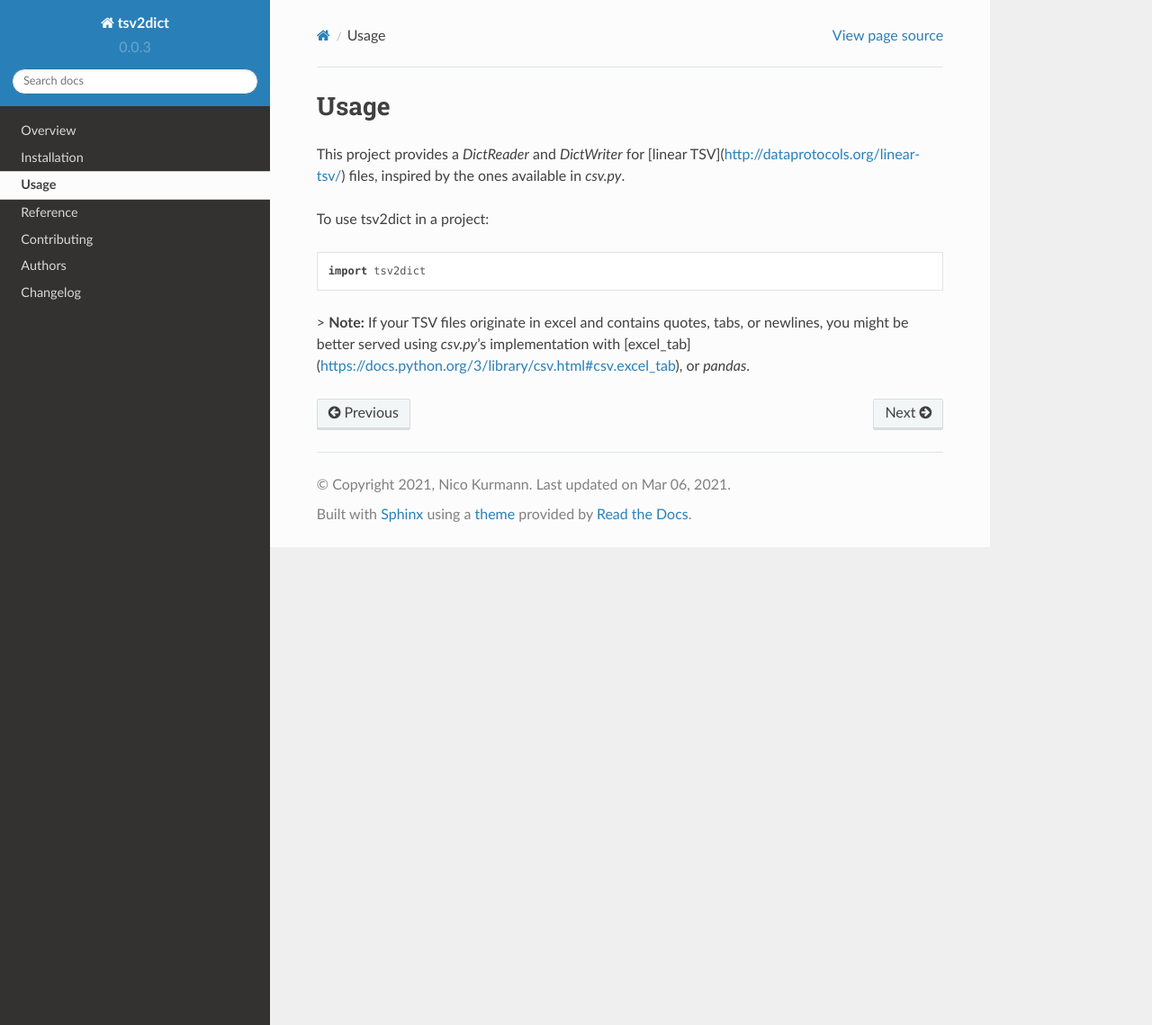
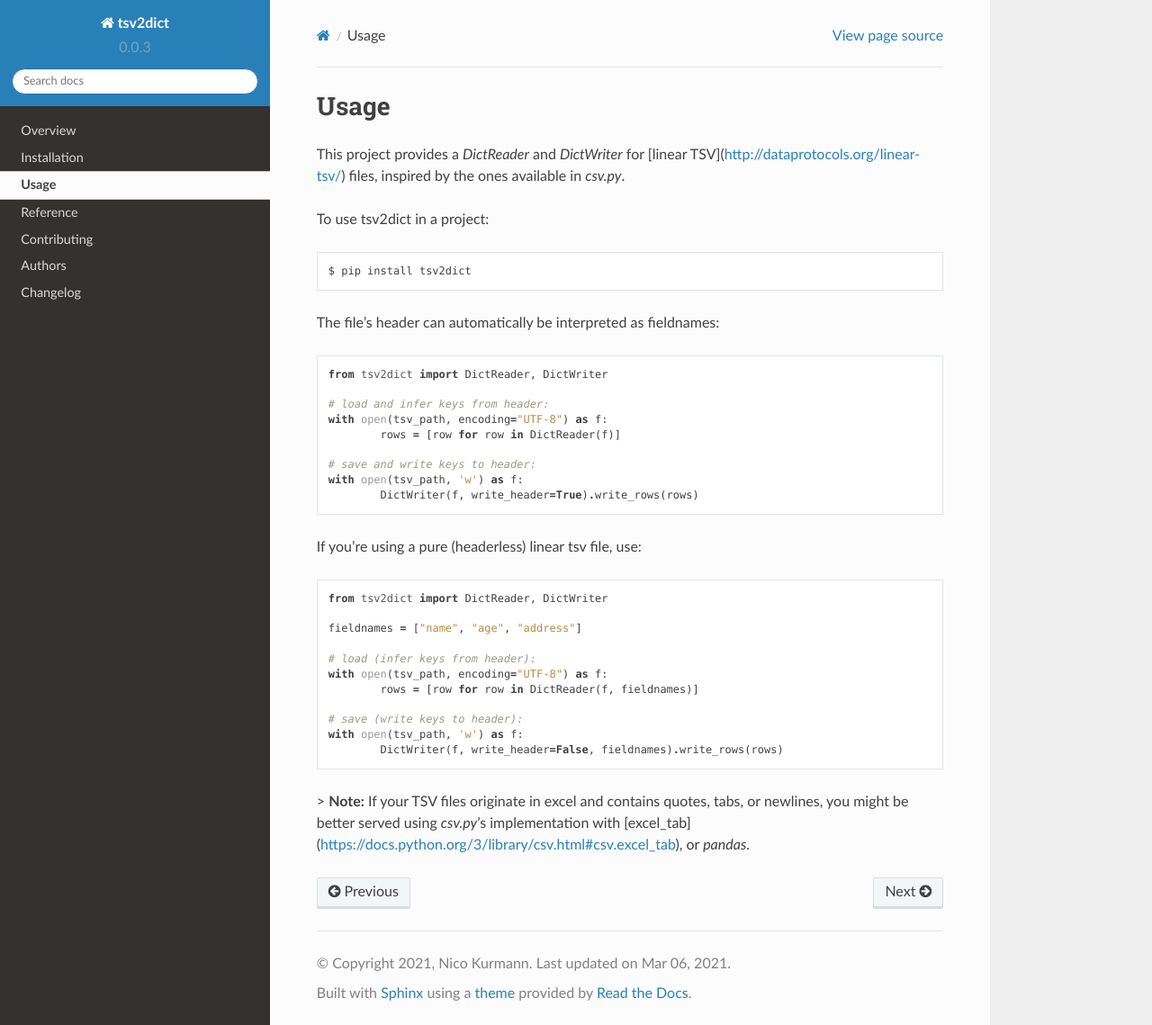
Before and after one commit to nkurmann/tsv2dict, a Sphinx documentation site: the page built from docs/usage.rst, in a window 1280 px wide and 1139 px high. Shown: the whole window at 90% size. Built offline with Sphinx 7.4.7 and the Read the Docs theme 2.0.0, drawn with Linux system fonts in a browser that asks for light colours.

Commit message:
Appease fashion police (flake8)

```diff
--- a/README.rst
+++ b/README.rst
@@ -90,7 +90,7 @@ All of this can be prevented if you simply:
 
 Lastly, linear TSV can also encode `None` as `\\N`.
 
-That's linear tsv in a nutshell.
+That's [linear TSV](http://dataprotocols.org/linear-tsv/) in a nutshell.
 
 
 Installation
--- a/docs/usage.rst
+++ b/docs/usage.rst
@@ -7,7 +7,38 @@ This project provides a `DictReader` and `DictWriter` for [linear TSV](http://da
 
 To use tsv2dict in a project::
 
-	import tsv2dict
+	$ pip install tsv2dict
+
+
+The file's header can automatically be interpreted as fieldnames::
+
+	from tsv2dict import DictReader, DictWriter
+
+	# load and infer keys from header:
+	with open(tsv_path, encoding="UTF-8") as f:
+		rows = [row for row in DictReader(f)]
+
+	# save and write keys to header:
+	with open(tsv_path, 'w') as f:
+		DictWriter(f, write_header=True).write_rows(rows)
+
+
+If you're using a pure (headerless) linear tsv file, use::
+
+	from tsv2dict import DictReader, DictWriter
+
+	fieldnames = ["name", "age", "address"]
+
+	# load (infer keys from header):
+	with open(tsv_path, encoding="UTF-8") as f:
+		rows = [row for row in DictReader(f, fieldnames)]
+
+	# save (write keys to header):
+	with open(tsv_path, 'w') as f:
+		DictWriter(f, write_header=False, fieldnames).write_rows(rows)
+
+
+
 
 
 
--- a/setup.cfg
+++ b/setup.cfg
@@ -19,7 +19,7 @@ python_files =
     tests.py
 addopts =
     -ra
-    --strict
+    --strict-markers
     --doctest-modules
     --doctest-glob=\*.rst
     --tb=short
```
Also changed, not shown: 3 other files.
